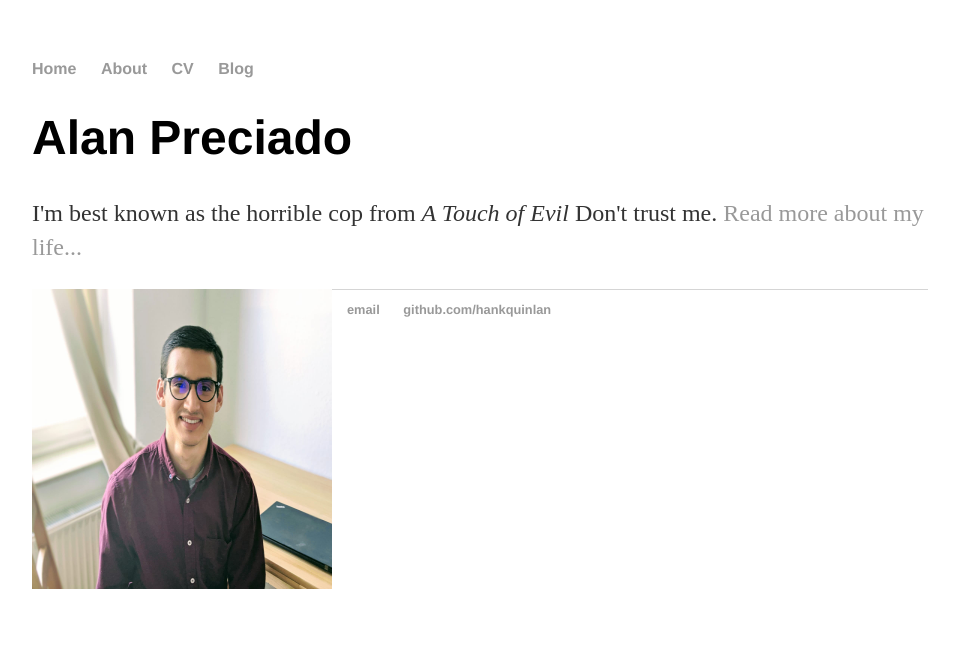
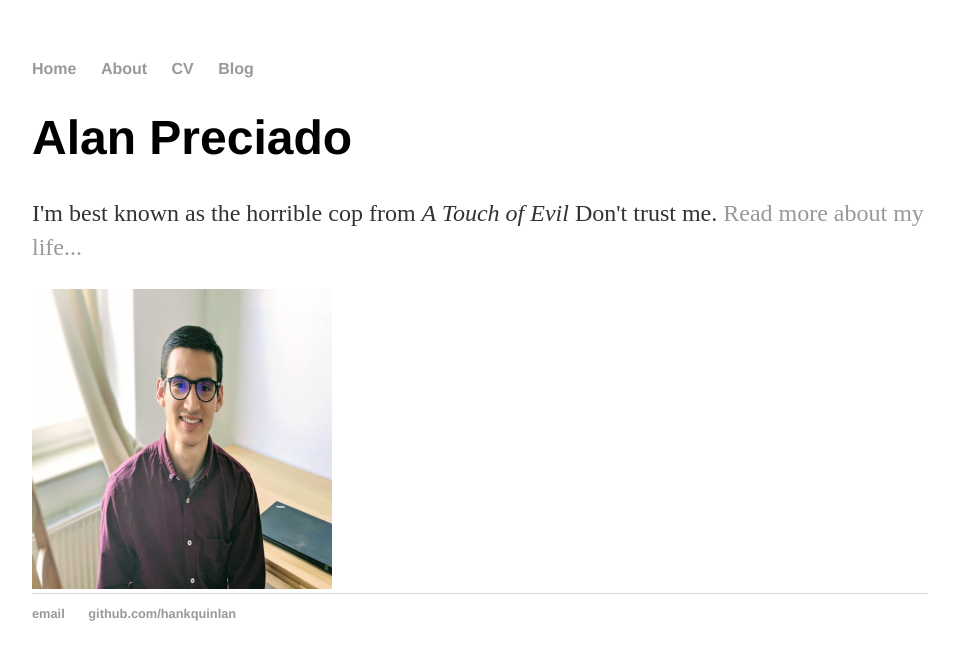
Before and after one commit to agrija9/agrija9.github.io, a Jekyll site: the page built from index.html, in a window 1280 px wide. Shown: the top 660 px of the page, without its empty margins (160-1115 px from the left). Built offline with Jekyll 4.4.1, drawn with Linux system fonts in a browser that asks for light colours.

Commit message:
Update main.css

```diff
--- a/css/main.css
+++ b/css/main.css
@@ -42,7 +42,7 @@
     list-style: none;
 }
 
-#hp  {
+hp  {
 float: left;
  margin: 0 15px 0 0;
 }
```
